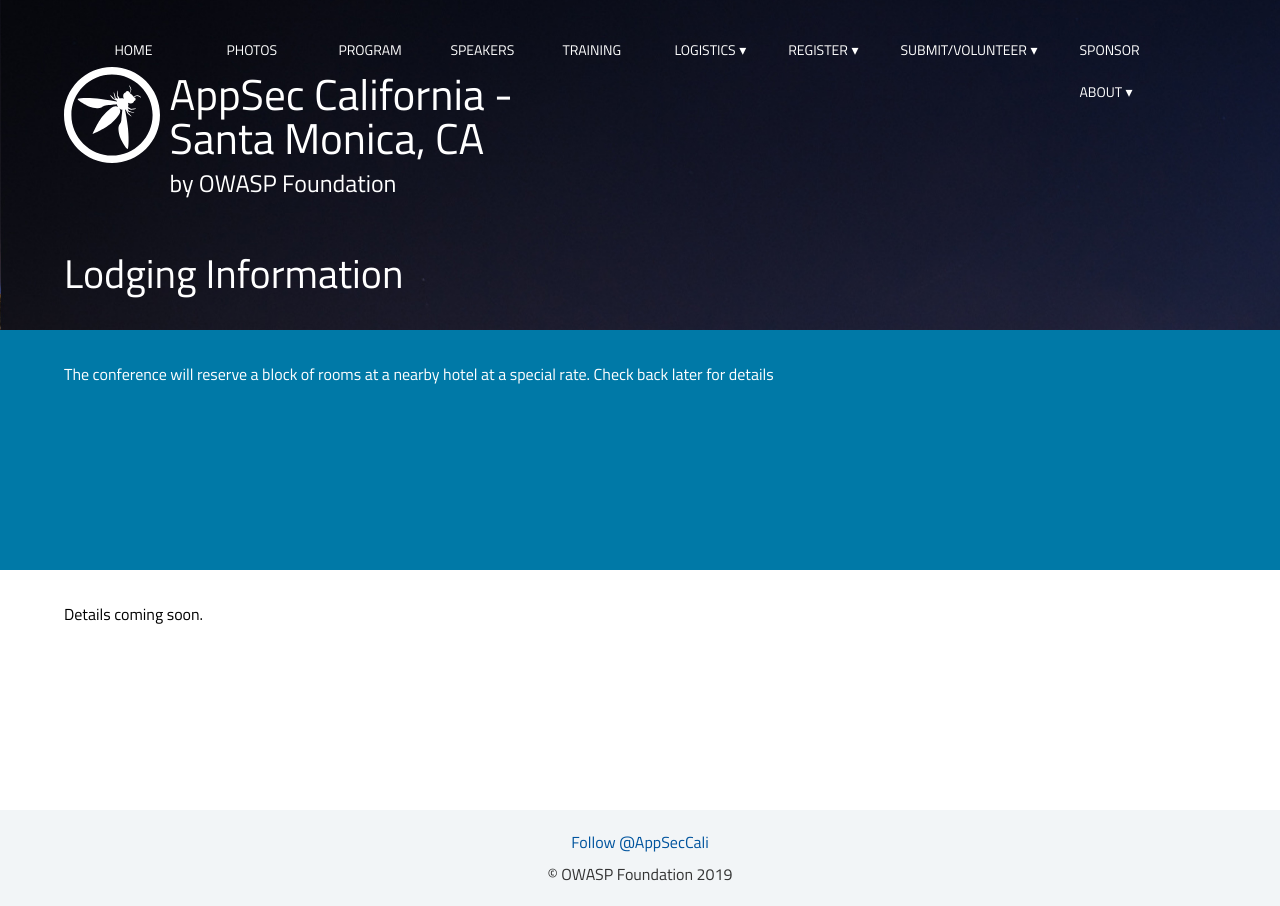
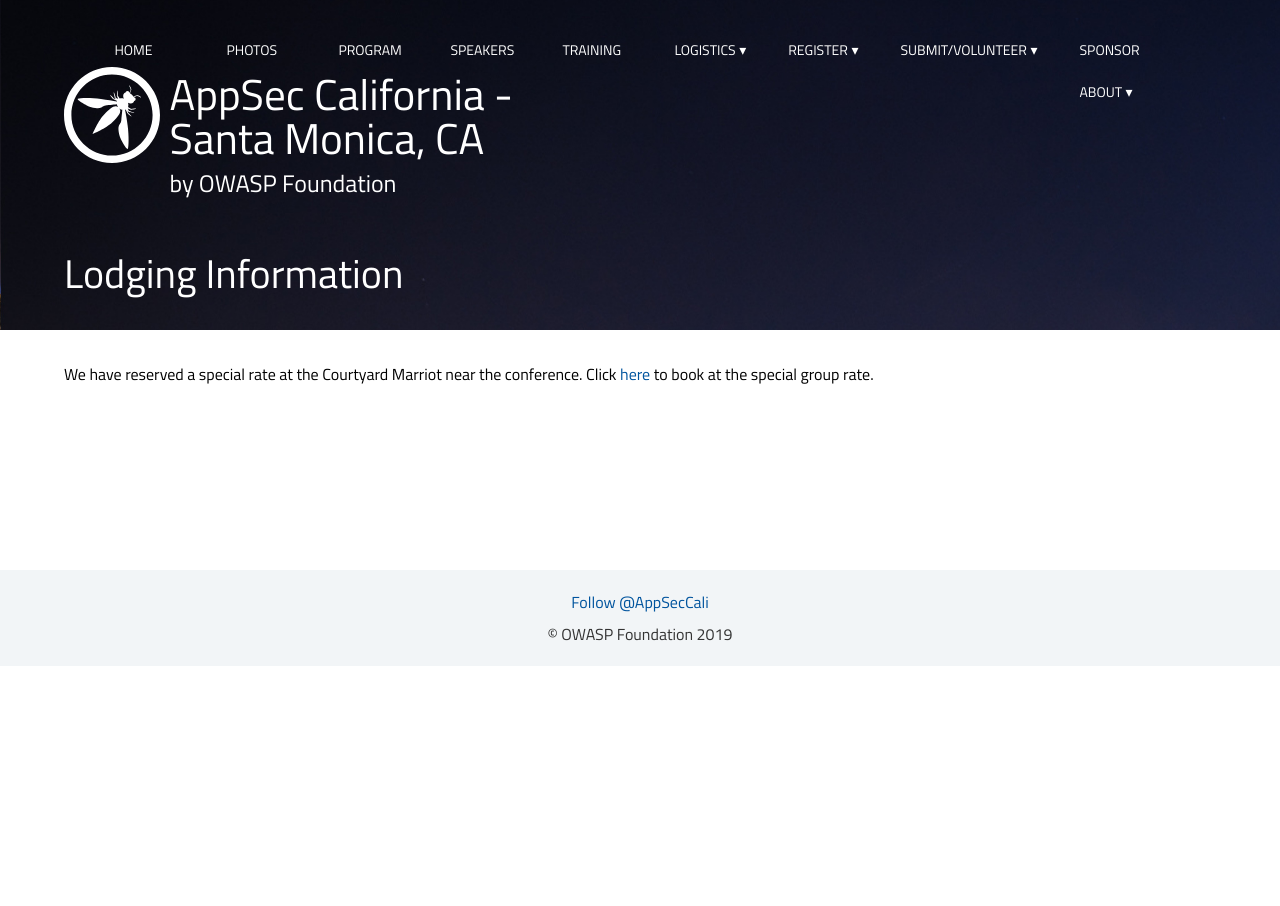
Before and after one commit to OWASP/2020-appseccalifornia, a Jekyll site: the page built from lodging/index.html, in a window 1280 px wide. Built offline with Jekyll 4.4.1, drawn with Linux system fonts in a browser that asks for light colours; some web fonts are replaced; comment, search, counter and statistics services are not loaded.

Commit message:
adding link to discount room block

```diff
--- a/lodging/index.html
+++ b/lodging/index.html
@@ -1,14 +1,7 @@
 ---
 
 title: Lodging Information
-layout: multisection
+layout: default
 ---
 
-<section class="inverse">
-<p>The conference will reserve a block of rooms at a nearby hotel at a special rate. Check back later for details
-</p>
-</section>
-
-<section>
-<p>Details coming soon.</p>
-</section>
+We have reserved a special rate at the Courtyard Marriot near the conference. Click <a href="https://www.marriott.com/events/start.mi?id=1572283736954&key=GRP">here</a> to book at the special group rate.
```
